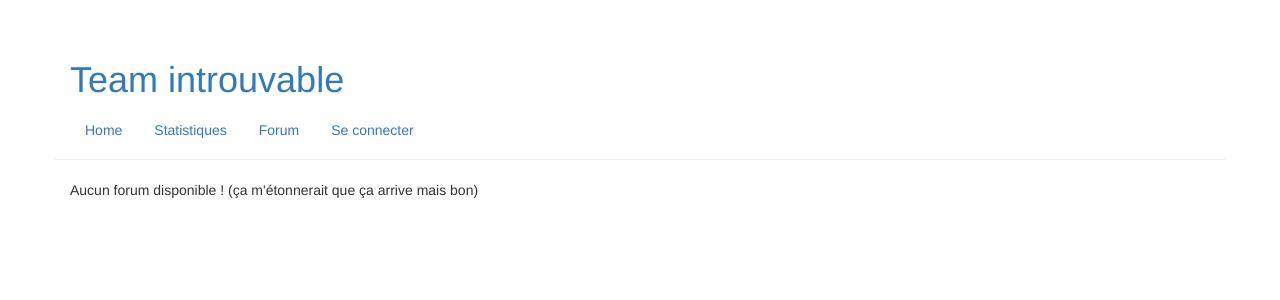
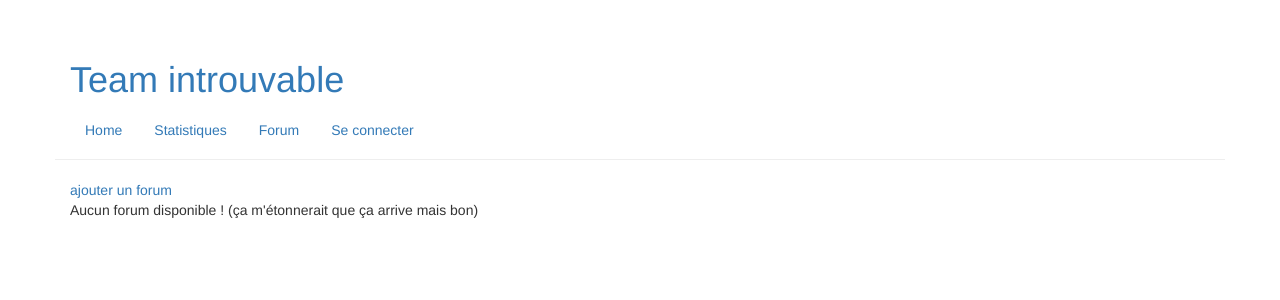
Before and after one commit to mioufoule/tf2-project, a Django app: page /siteTF2/forum/ in a window 1280 px wide. Shown: the top 300 px of the page. Run offline with Django 3.2, Linux system fonts and the light colour scheme; data that the repository does not hold is empty; some libraries are stand-ins or nearby versions.

Commit message:
formulaire saisie d'un forum

```diff
--- a/siteTF2/models.py
+++ b/siteTF2/models.py
@@ -16,6 +16,7 @@ class PostAccueil(models.Model):
 # liste des forums, éditable que par un admin
 class Forum(models.Model):
     title = models.CharField(max_length=60)
+    description = models.CharField(max_length=500)
     def __unicode__(self):
         return self.title
 
--- a/siteTF2/templates/siteTF2/forum.html
+++ b/siteTF2/templates/siteTF2/forum.html
@@ -1,6 +1,8 @@
 {% extends "siteTF2/base.html" %}
 
 {% block content %}
+
+<a href="{% url 'siteTF2:ajouterForum' %}"> ajouter un forum </a>
 
 {% if forum_list %}
     <ul>
--- a/siteTF2/templates/siteTF2/thread.html
+++ b/siteTF2/templates/siteTF2/thread.html
@@ -4,7 +4,9 @@
 
 <p>{{ forum_title }}: </p>
 
-<p><a href="/forum/"> Retour a la liste des forums </a> </p>
+  <p><a href="{% url 'siteTF2:forum' %}"> Retour a la liste des forums </a> </p>
+
+  <a href="#"> nouveau sujet </a>
 
   {% if thread_list %}
     <ul>
--- a/siteTF2/urls.py
+++ b/siteTF2/urls.py
@@ -6,8 +6,11 @@ from django.conf.urls import url
 from . import views
 
 urlpatterns = [
+    # afficher les entrées
     url(r'^$', views.index, name='index'),
     url(r'^forum/$', views.forum, name="forum"),
     url(r'^forum/(?P<forum_id>\d+)/$', views.thread, name="thread"),
     url(r'^forum/(?P<forum_id>\d+)/thread/(?P<thread_id>\d+)/$', views.post, name="post"),
+    # ajout d'entrées
+    url(r'^forum/add/$', views.ajouterForum, name="ajouterForum"),
 ]
--- a/siteTF2/views.py
+++ b/siteTF2/views.py
@@ -3,9 +3,10 @@
 
 from django.template import RequestContext
 from django.shortcuts import render, render_to_response, get_object_or_404
-from django.http import HttpResponse
+from django.http import HttpResponse, HttpResponseRedirect
+from django.core.urlresolvers import reverse
 from .models import *
-
+from .forms import *
 
 # renvoie la liste des news de l'accueil au template index.html
 def index(request):
@@ -15,18 +16,21 @@ def index(request):
 
 def forum(request):
     forum_list = Forum.objects.all()
-    return render_to_response("siteTF2/forum.html",
-                              {'forum_list' : forum_list})
-    if request.method == 'POST': # If the form has been submitted...
-        form = ThreadForm(request.POST) # A form bound to the POST data
-        if form.is_valid(): # All validation rules pass
-            forum = Thread( forum = forum_info )
-            form = ThreadForm(request.POST, instance = forum )
+    return render(request, 'siteTF2/forum.html', locals())
+
+def ajouterForum(request):
+    titrePage = 'ajouter un forum'
+    if request.method == 'POST': #  If the form has been submitted...
+        form = ForumForm(request.POST) #  A form bound to the POST data
+        if form.is_valid(): #  All validation rules pass
+            forum = Forum()
+            forum.title = form.cleaned_data['title']
+            forum.description = form.cleaned_data['description']
             form.save()
-            return HttpResponseRedirect(reverse('forum.views.thread_dir', args=(forum_id,)))
+            return HttpResponseRedirect(reverse('siteTF2:forum'))
     else:
-        form = ThreadForm() # An unbound form
-        return render(request, 'siteTF2:thread', locals())
+        form = ForumForm() # An unbound form
+        return render(request, 'siteTF2/forumForm.html', locals())
 
 
 def thread(request, forum_id):
@@ -34,7 +38,6 @@ def thread(request, forum_id):
     p = Forum.objects.get( id = forum_id )
     forum_title = p.title
     return render_to_response("siteTF2/thread.html", locals())
-
     if request.method == 'POST':
         form = PostForm(request.POST)
         if form.is_valid():
```
Also changed, not shown: siteTF2/forms.py (+12 -2 lines), siteTF2/templates/siteTF2/forumForm.html (added, +13 -0 lines), siteTF2/migrations/0004_forum_description.py (added). Lines whose indentation alone changed are shown as unchanged.
